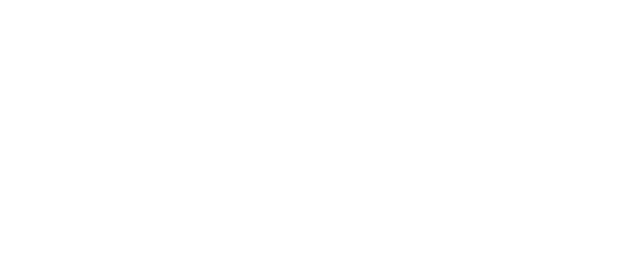
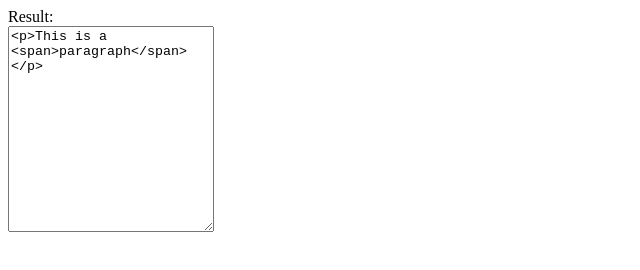
Before and after one commit to pawlo57/JavaScriptLearn, a plain HTML site: page javaScriptLearn/index.html in a window 1280 px wide. Shown: the whole page, without its empty margins (0-640 px from the left). Drawn offline with Linux system fonts and the light colour scheme.

Commit message:
Chapter 2 ended

```diff
--- a/javaScriptLearn/index.html
+++ b/javaScriptLearn/index.html
@@ -1,9 +1,11 @@
 <!DOCTYPE html>
 <html xmlns="http://www.w3.org/1999/xhtml">
 <head>
+    <script type="text/javascript" src="javaScript/Chapter2.js"></script>
     <title>JavaScript Learn</title>
 </head>
 <body>
-
+    <label>Result:</label><br />
+    <textarea id="result" style="width: 200px; height:200px"></textarea>
 </body>
 </html>
--- /dev/null
+++ b/javaScriptLearn/javaScript/Chapter2.js
@@ -0,0 +1,31 @@
+//2.7 trim strings
+function trimWhiteSpace() {
+    var testString = "    this is the string    ";
+
+    //trim white space from the begining, deleting one or more saces from begining of string
+    testString = testString.replace(/^\s+/, "");
+
+    //trim white space from the end
+    testString = testString.replace(/\s+$/, "");
+
+    var testString = "    this is the string     ";
+
+    testString = testString.trim();
+
+    document.getElementById("result").innerHTML = testString;
+}
+
+//2.8 Replace HTML tags with Named Entities
+function replaceHtmlTags() {
+    var pieceOdHtml = "<p>This is a <span>paragraph</span></p>";
+
+    pieceOdHtml = pieceOdHtml.replace(/</g, "&lt;");
+    pieceOdHtml - pieceOdHtml.replace(/>/g, "&gt;");
+
+    document.getElementById("result").innerHTML = pieceOdHtml;
+}
+
+window.onload = function onLoad() {
+    trimWhiteSpace();
+    replaceHtmlTags();
+}
```
Also changed, not shown: 1 other file.
